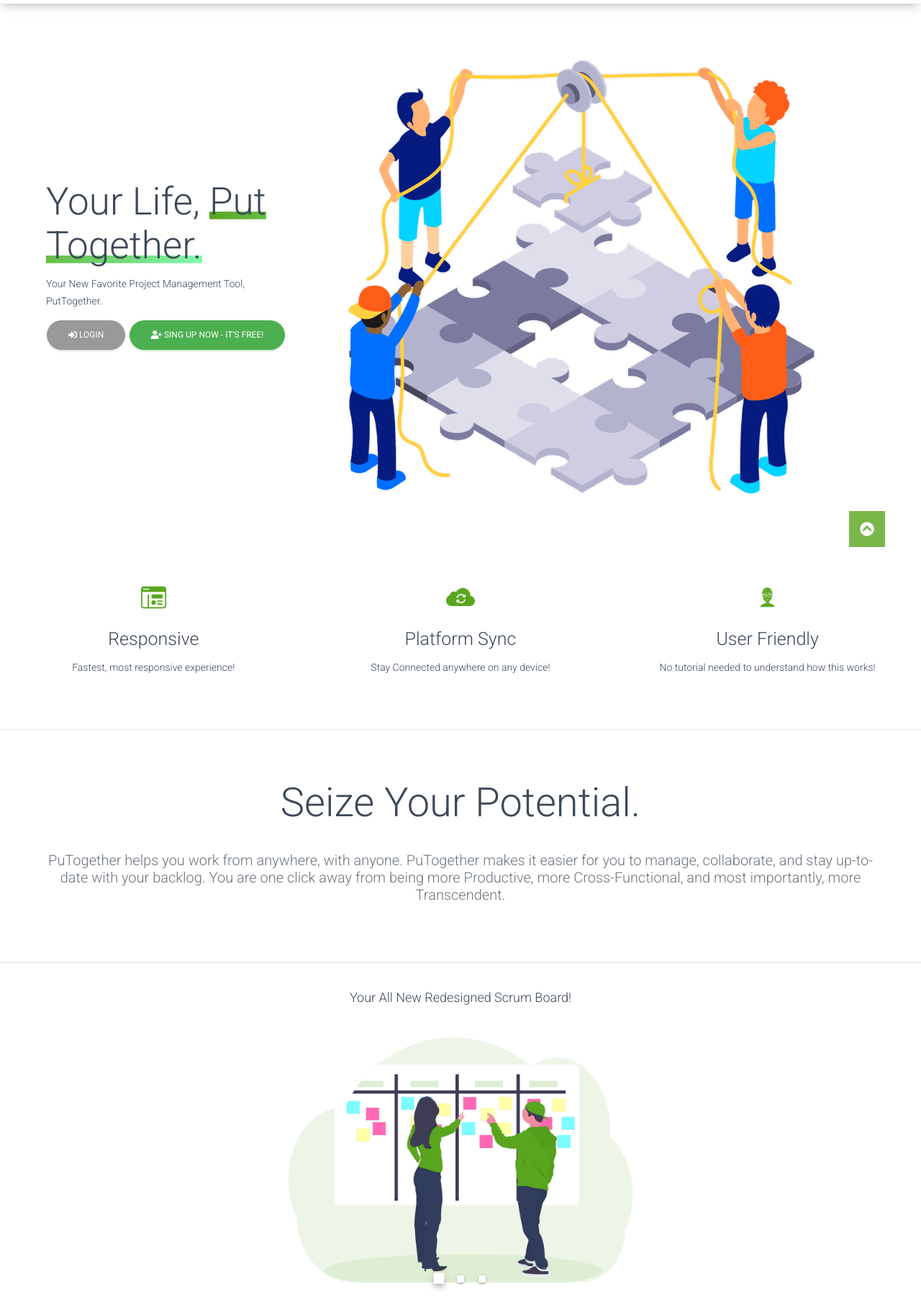
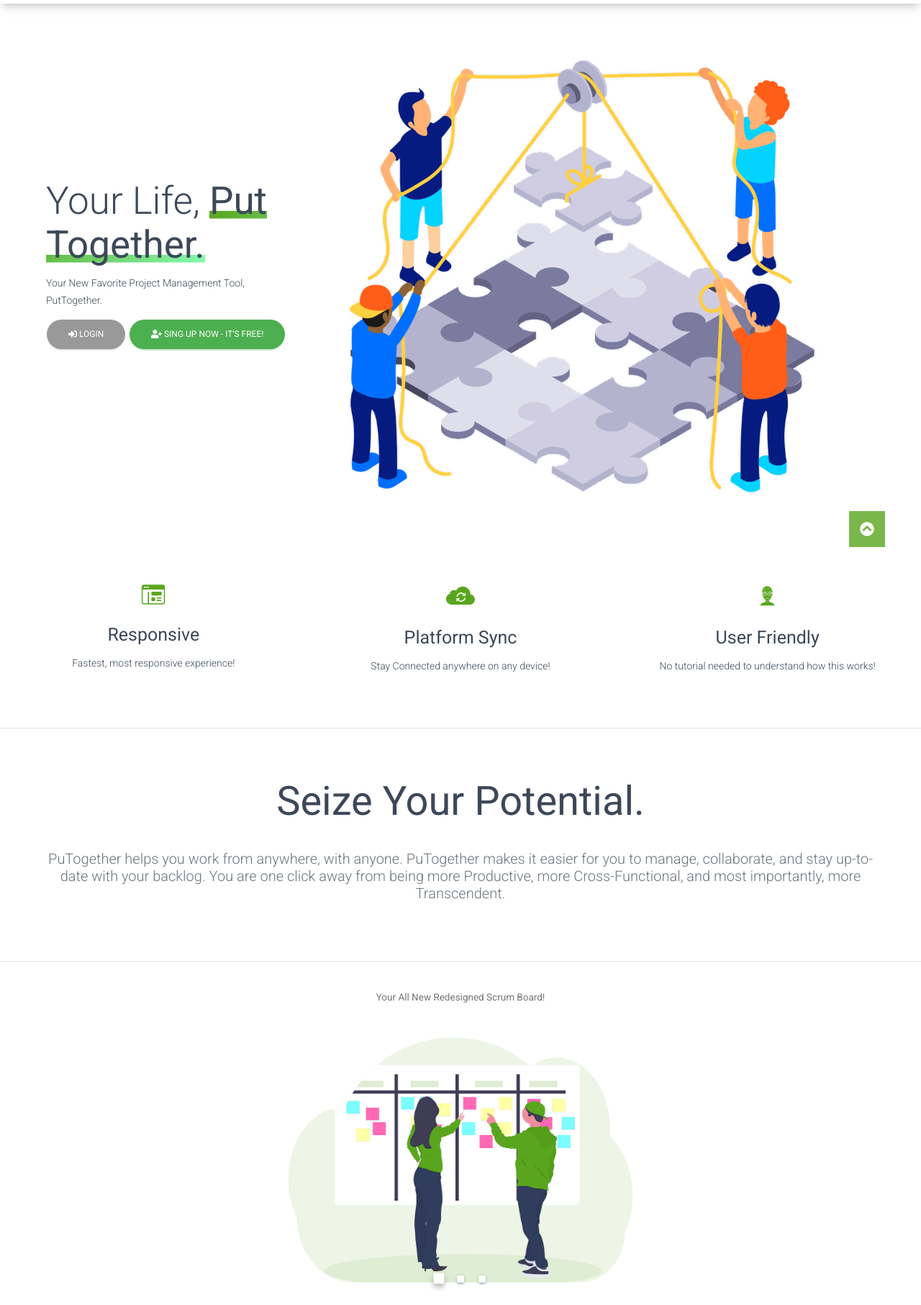
Before and after one commit to FahedSabellioglu/ZenVector, a Django app: page /PutTogether/ in a window 1280 px wide. Shown: the top 1813 px of the page at 72% size. Run offline with Django 3.2, Linux system fonts and the light colour scheme; some libraries are stand-ins or nearby versions.

Commit message:
- MINOR IMPROVEMENTS again.

```diff
--- a/Django/ZenVector/templates/footer.html
+++ b/Django/ZenVector/templates/footer.html
@@ -26,7 +26,7 @@
 {#              <a class="Socials" href="#"><i class="fab fa-linkedin fa-lg"></i></a>#}
               <hr class="my-4">
           <p>
-            PuTogether is built with passion, transcendence, and user-based development. This is where everything gets a bit easier to organize. This is where all of your opportunities start and end.
+            PutTogether is built with passion, transcendence, and user-based development. This is where everything gets a bit easier to organize. This is where all of your opportunities start and end.
               <span class="underline--magical"><br>This is PutTogether.</span>
           </p>
           <hr class="my-4">
--- a/Django/ZenVector/templates/index.html
+++ b/Django/ZenVector/templates/index.html
@@ -6,7 +6,7 @@
     <div class="introduction">
       <div class="intro-text">
         <h1>Your Life,
-            <span class="underline--magical">Put Together.</span>
+            <span class="underline--magical"><strong>Put Together.</strong></span>
         </h1>
         <p>
           Your New Favorite Project Management Tool, PutTogether.
@@ -34,18 +34,18 @@
       <div class="container-fluid padding" style="margin-top: 7%; margin-bottom: 5%;">
         <div id="WhyUs" class="row text-center padding''">
           <div class="col-xs-12 col-sm-6 col-md-4">
-            <img alt="Responsinve Icon" src="{% static 'img/Responsive_Icon.png' %}" width="10%">
-            <h3>Responsive</h3>
+            <img alt="Responsinve Icon" src="{% static 'img/Responsive_Icon.png' %}" width="9%">
+            <h3><strong>Responsive</strong></h3>
             <p>Fastest, most responsive experience!</p>
           </div>
           <div class="col-xs-12 col-sm-6 col-md-4">
             <img src="{% static 'img/Syn_icon.png' %}" width="10%">
-            <h3>Platform Sync</h3>
+            <h3><strong>Platform Sync</strong></h3>
             <p>Stay Connected anywhere on any device!</p>
           </div>
           <div class="col-sm-12 col-md-4">
             <img src="{% static 'img/User_friendly_icon.png' %}" width="10%" alt="">
-            <h3>User Friendly</h3>
+            <h3><strong>User Friendly</strong></h3>
             <p>No tutorial needed to understand how this works!</p>
           </div>
         </div>
@@ -59,7 +59,7 @@
           <div class="row">
             <div class="col-md-8 col-xs-12 mr-auto ml-auto text-center">
               <br>
-                <h1 class="display-2">Seize Your Potential.</h1>
+                <h1 class="display-2"><strong>Seize Your Potential.</strong></h1>
                 <br>
             </div>
             <div class="col-md-12 col-xs-12 ml-auto mr-auto">
@@ -86,16 +86,16 @@
           </ol>
           <div class="carousel-inner">
             <div class="carousel-item active">
-                <h4>Your All New Redesigned Scrum Board!</h4>
+                <h4><small>Your All New Redesigned Scrum Board!</small></h4>
               <img class="d-block w-100" src="{% static 'img/Scrum_Board.png' %}" alt="First slide">
             </div>
             <div class="carousel-item">
-                <h4>Add Tasks Whenever, to Whomever!</h4>
+                <h4><small>Add Tasks Whenever, to Whomever!</small></h4>
 
               <img class="d-block w-100" src="{% static 'img/FEMALE_adding_Cards.png' %}" alt="Second slide">
             </div>
             <div class="carousel-item">
-              <h4>Get Stuff Done!</h4>
+              <h4><small>Get Stuff Done!</small></h4>
                 <img class="d-block w-100" src="{% static 'img/Checked_cards.png' %}" alt="Third slide">
             </div>
           </div>
@@ -122,7 +122,7 @@
 
 <!------------------------------------------------------   PRICING ------------------------------------------------------>
       <div id="Pricing" class="section text-center">
-        <h2 class="title">Our Plans</h2>
+          <h2 class="title"><strong>Our Plans</strong></h2>
         <br>
         <div class="pricing-2">
             <div class="row">
@@ -236,8 +236,9 @@
 
 
       <hr class="my-4">
+
       <div id="Team" class="section text-center">
-        <h2 class="title">Our Team</h2>
+          <h2 class="title"><strong>Our Team</strong></h2>
         <br>
         <div class="team">
           <div class="row">
--- a/Django/ZenVector/templates/projects_page.html
+++ b/Django/ZenVector/templates/projects_page.html
@@ -307,10 +307,10 @@ $(function(){
                     <div class="input-group-prepend">
                     </div>
                       <div class="container-selectbox" >
-                          <input id="selectedUsers" type='text' class='tags_input'  />
+                          <input id="selectedUsers" type='text' class='tags_input'/>
                       </div>
                   </div>
-                  <label class="ml-auto mr-auto" id="add_user_errors" style="display: none;">email exists</label>
+                  <label class="label_control ml-auto mr-auto" id="add_user_errors" style="display: none;">Email already exists</label>
                 </div>
 
               <div class="modal-footer justify-content-center" style="margin-top: -1rem; margin-bottom: -0.5rem;">
@@ -332,7 +332,7 @@ $(function(){
       <div class="modal-dialog" role="document">
         <div class="modal-content">
           <div class="modal-header">
-            <h5 class="modal-title card-title" id="edit_project_title" data-projectid="none">Confirm the Deletion </h5>
+            <h5 class="modal-title card-title" id="edit_project_title" data-projectid="none">Confirm the Deletion</h5>
             <button type="button" class="close" data-dismiss="modal" aria-label="Close">
               <i class="far fa-window-close" style="color: red"></i>
             </button>
```
Also changed, not shown: Django/db.sqlite3.
